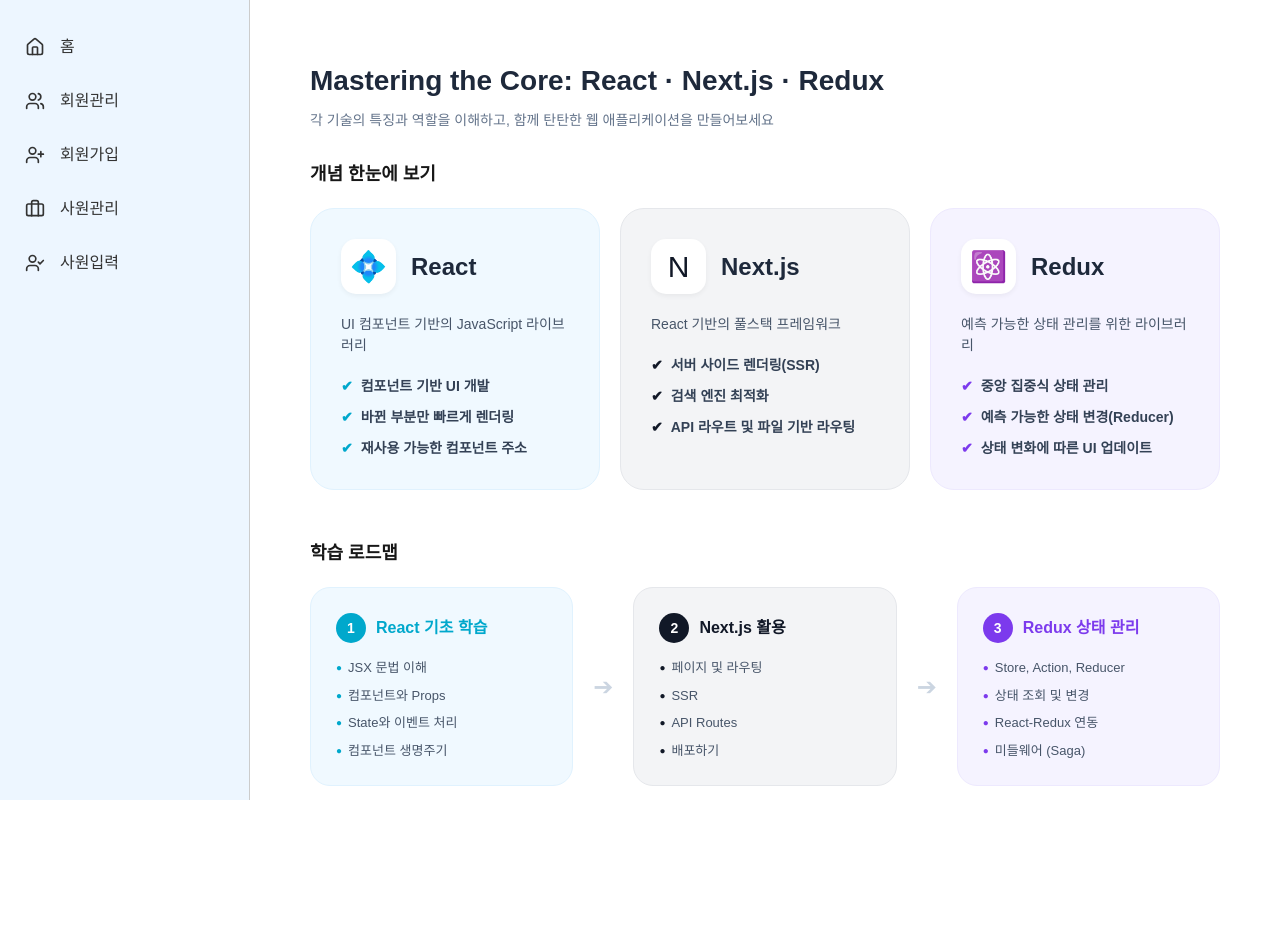
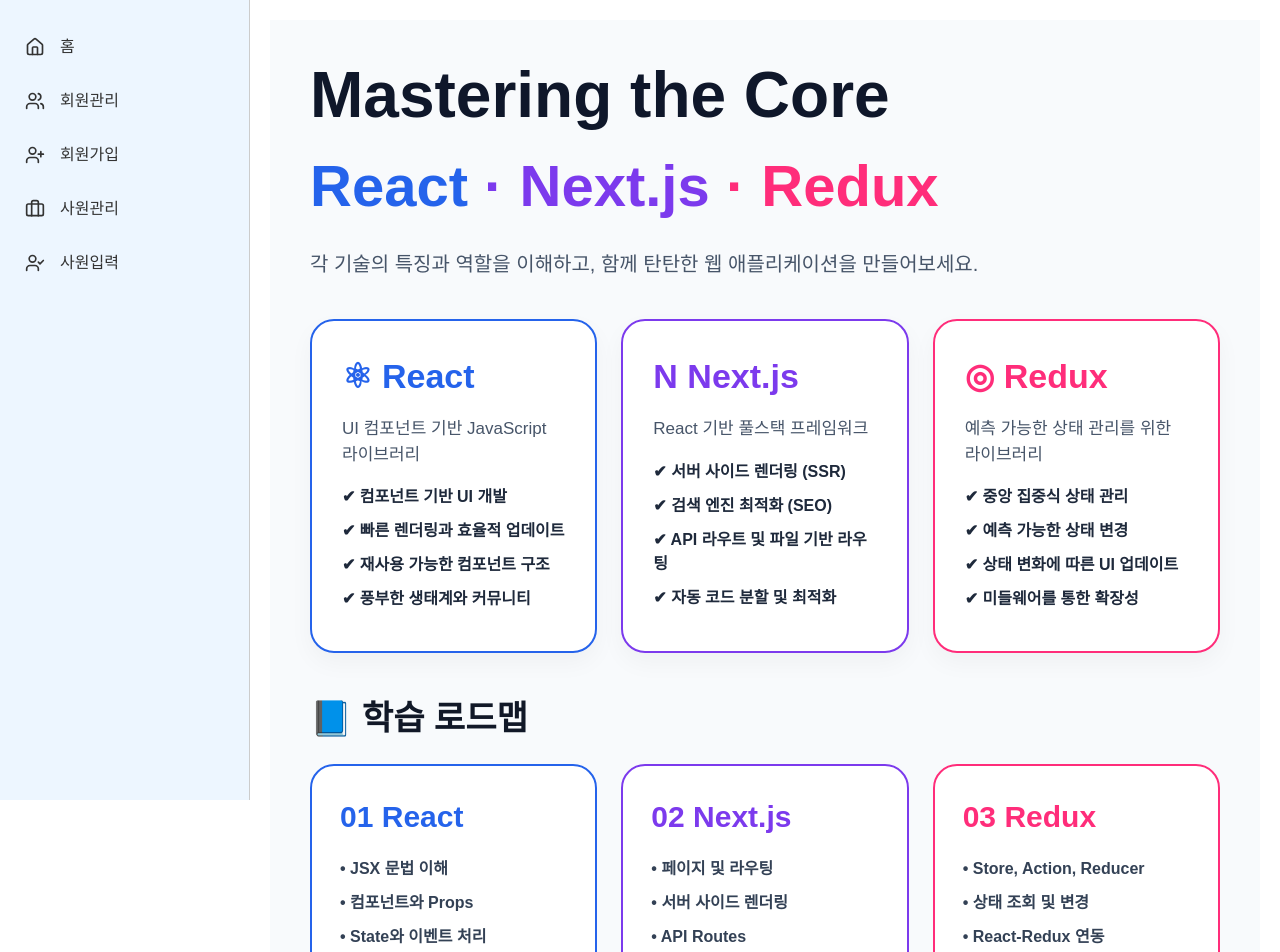
Before and after one commit to jinki238/next-member, a Next.js app: page / in a window 1280 px wide. Shown: the top 952 px of the page. Before the commit the page ends 846 px from the top, so only its background shows below. Built offline with nearby package versions, Linux system fonts and the light colour scheme.

Commit message:
Detail.tsx 충돌 해결 완료

```diff
--- a/package.json
+++ b/package.json
@@ -3,7 +3,7 @@
   "version": "0.1.0",
   "private": true,
   "scripts": {
-    "dev": "next dev",
+    "dev": "start http://localhost:3000 && next dev",
     "build": "next build",
     "start": "next start",
     "lint": "eslint"
--- a/src/app/page.tsx
+++ b/src/app/page.tsx
@@ -4,97 +4,248 @@
   const skills = [
     {
       title: "React",
-      icon: "💠",
-      color: "#00a8cc",
-      bg: "#f0f9ff", // 연한 하늘색
-      borderColor: "#e0f2fe",
-      description: "UI 컴포넌트 기반의 JavaScript 라이브러리",
-      details: ["컴포넌트 기반 UI 개발", "바뀐 부분만 빠르게 렌더링", "재사용 가능한 컴포넌트 주소"],
-      roadmap: ["JSX 문법 이해", "컴포넌트와 Props", "State와 이벤트 처리", "컴포넌트 생명주기"]
+      icon: "⚛",
+      color: "#2563eb",
+      border: "#2563eb",
+      description: "UI 컴포넌트 기반 JavaScript 라이브러리",
+      details: [
+        "컴포넌트 기반 UI 개발",
+        "빠른 렌더링과 효율적 업데이트",
+        "재사용 가능한 컴포넌트 구조",
+        "풍부한 생태계와 커뮤니티",
+      ],
+      roadmap: [
+        "JSX 문법 이해",
+        "컴포넌트와 Props",
+        "State와 이벤트 처리",
+        "컴포넌트 생명주기",
+        "Hooks 기초",
+      ],
     },
     {
       title: "Next.js",
       icon: "N",
-      color: "#111827",
-      bg: "#f3f4f6", // 연한 회색
-      borderColor: "#e5e7eb",
-      description: "React 기반의 풀스택 프레임워크",
-      details: ["서버 사이드 렌더링(SSR)", "검색 엔진 최적화", "API 라우트 및 파일 기반 라우팅"],
-      roadmap: ["페이지 및 라우팅", "SSR", "API Routes", "배포하기"]
+      color: "#7c3aed",
+      border: "#7c3aed",
+      description: "React 기반 풀스택 프레임워크",
+      details: [
+        "서버 사이드 렌더링 (SSR)",
+        "검색 엔진 최적화 (SEO)",
+        "API 라우트 및 파일 기반 라우팅",
+        "자동 코드 분할 및 최적화",
+      ],
+      roadmap: [
+        "페이지 및 라우팅",
+        "서버 사이드 렌더링",
+        "API Routes",
+        "데이터 패칭",
+        "배포하기",
+      ],
     },
     {
       title: "Redux",
-      icon: "⚛️",
-      color: "#7c3aed",
-      bg: "#f5f3ff", // 연한 보라색
-      borderColor: "#ede9fe",
+      icon: "◎",
+      color: "#ff2d7a",
+      border: "#ff2d7a",
       description: "예측 가능한 상태 관리를 위한 라이브러리",
-      details: ["중앙 집중식 상태 관리", "예측 가능한 상태 변경(Reducer)", "상태 변화에 따른 UI 업데이트"],
-      roadmap: ["Store, Action, Reducer", "상태 조회 및 변경", "React-Redux 연동", "미들웨어 (Saga)"]
+      details: [
+        "중앙 집중식 상태 관리",
+        "예측 가능한 상태 변경",
+        "상태 변화에 따른 UI 업데이트",
+        "미들웨어를 통한 확장성",
+      ],
+      roadmap: [
+        "Store, Action, Reducer",
+        "상태 조회 및 변경",
+        "React-Redux 연동",
+        "미들웨어 (Saga, Thunk)",
+        "비동기 상태 관리",
+      ],
     },
   ];
 
   return (
-    <div style={{ display: "flex", minHeight: "100vh", background: "#ffffff", fontFamily: "'Pretendard', sans-serif" }}>
+    <div
+      style={{
+        minHeight: "100vh",
+        background: "#f8fafc",
+        fontFamily: "'Pretendard', sans-serif",
+        padding: "40px",
+      }}
+    >
+      {/* 메인 컨텐츠 */}
+      <main style={{ maxWidth: "1400px", margin: "0 auto" }}>
+        {/* 헤더 */}
+        <div style={{ marginBottom: "40px" }}>
+          <h1
+            style={{
+              fontSize: "64px",
+              fontWeight: "900",
+              marginBottom: "12px",
+              color: "#0f172a",
+              lineHeight: "1.1",
+            }}
+          >
+            Mastering the Core
+          </h1>
 
-      <main style={{ flex: 1, padding: "40px", maxWidth: "1200px", margin: "0 auto" }}>
-        {/* 헤더 */}
-        <header style={{ marginBottom: "30px" }}>
-          <h1 style={{ fontSize: "28px", fontWeight: "800", marginBottom: "8px" }}>
+          <div
+            style={{
+              fontSize: "58px",
+              fontWeight: "900",
+              marginBottom: "20px",
+            }}
+          >
+            <span style={{ color: "#2563eb" }}>React</span>{" "}
+            <span style={{ color: "#7c3aed" }}>· Next.js</span>{" "}
+            <span style={{ color: "#ff2d7a" }}>· Redux</span>
+          </div>
 
-            <span style={{ color: "#1e293b" }}>Mastering the Core: React · Next.js · Redux</span>
-          </h1>
-          <p style={{ color: "#64748b", fontSize: "14px" }}>각 기술의 특징과 역할을 이해하고, 함께 탄탄한 웹 애플리케이션을 만들어보세요</p>
-        </header>
+          <p style={{ fontSize: "20px", color: "#475569" }}>
+            각 기술의 특징과 역할을 이해하고, 함께 탄탄한 웹 애플리케이션을
+            만들어보세요.
+          </p>
+        </div>
 
-        {/* 1. 개념 한눈에 보기 문구를 위로 이동 */}
-        <h3 style={{ fontSize: "18px", fontWeight: "700", marginBottom: "20px" }}>개념 한눈에 보기</h3>
+        {/* 기술 카드 */}
+        <div
+          style={{
+            display: "grid",
+            gridTemplateColumns: "repeat(3, 1fr)",
+            gap: "24px",
+            marginBottom: "40px",
+          }}
+        >
+          {skills.map((skill) => (
+            <div
+              key={skill.title}
+              style={{
+                background: "#ffffff",
+                borderRadius: "24px",
+                padding: "30px",
+                border: `2px solid ${skill.border}`,
+                boxShadow: "0 10px 25px rgba(0,0,0,0.04)",
+              }}
+            >
+              <h2
+                style={{
+                  fontSize: "34px",
+                  fontWeight: "900",
+                  color: skill.color,
+                  marginBottom: "14px",
+                }}
+              >
+                {skill.icon} {skill.title}
+              </h2>
 
-        {/* 2. 기술 카드 섹션 (기존 '개념 한눈에 보기' 위치에 있던 카드들) */}
-        <div style={{ display: "grid", gridTemplateColumns: "repeat(3, 1fr)", gap: "20px", marginBottom: "50px" }}>
-          {skills.map((skill) => (
-            <div key={skill.title} style={{ background: skill.bg, padding: "30px", borderRadius: "24px", border: `1px solid ${skill.borderColor}` }}>
-              <div style={{ display: "flex", alignItems: "center", gap: "15px", marginBottom: "20px" }}>
-                <div style={{ width: "55px", height: "55px", borderRadius: "15px", background: "white", display: "flex", justifyContent: "center", alignItems: "center", fontSize: "30px", color: skill.color, boxShadow: "0 2px 5px rgba(0,0,0,0.05)" }}>
-                  {skill.icon}
+              <p
+                style={{
+                  color: "#475569",
+                  fontSize: "17px",
+                  marginBottom: "18px",
+                }}
+              >
+                {skill.description}
+              </p>
+
+              {skill.details.map((item) => (
+                <div
+                  key={item}
+                  style={{
+                    marginBottom: "10px",
+                    fontSize: "16px",
+                    color: "#1e293b",
+                    fontWeight: "600",
+                  }}
+                >
+                  ✔ {item}
                 </div>
-                <h2 style={{ fontSize: "24px", fontWeight: "800", color: "#1e293b" }}>{skill.title}</h2>
-              </div>
-              <p style={{ fontSize: "14px", color: "#475569", marginBottom: "20px", fontWeight: "500" }}>{skill.description}</p>
-              <ul style={{ listStyle: "none", padding: 0, margin: 0, display: "flex", flexDirection: "column", gap: "10px" }}>
-                {skill.details.map((detail) => (
-                  <li key={detail} style={{ fontSize: "14px", color: "#334155", display: "flex", alignItems: "center", gap: "8px", fontWeight: "600" }}>
-                    <span style={{ color: skill.color }}>✔</span> {detail}
-                  </li>
-                ))}
-              </ul>
+              ))}
             </div>
           ))}
         </div>
 
-        {/* 3. 학습 로드맵 섹션 */}
-        <h3 style={{ fontSize: "18px", fontWeight: "700", marginBottom: "20px" }}>학습 로드맵</h3>
-        <div style={{ display: "flex", alignItems: "flex-start", gap: "20px" }}>
+        {/* 학습 로드맵 */}
+        <h3
+          style={{
+            fontSize: "34px",
+            fontWeight: "900",
+            marginBottom: "20px",
+            color: "#111827",
+          }}
+        >
+          📘 학습 로드맵
+        </h3>
+
+        <div
+          style={{
+            display: "grid",
+            gridTemplateColumns: "repeat(3,1fr)",
+            gap: "24px",
+          }}
+        >
           {skills.map((skill, idx) => (
-            <React.Fragment key={skill.title}>
-              <div style={{ flex: 1, background: skill.bg, padding: "25px", borderRadius: "20px", border: `1px solid ${skill.borderColor}` }}>
-                <div style={{ display: "flex", alignItems: "center", gap: "10px", marginBottom: "15px" }}>
-                  <div style={{ width: "30px", height: "30px", borderRadius: "50%", background: skill.color, color: "white", display: "flex", alignItems: "center", justifyContent: "center", fontWeight: "bold", fontSize: "14px" }}>
-                    {idx + 1}
-                  </div>
-                  <div style={{ fontWeight: "800", fontSize: "16px", color: skill.color }}>{skill.title} {idx === 0 ? "기초 학습" : idx === 1 ? "활용" : "상태 관리"}</div>
+            <div
+              key={skill.title}
+              style={{
+                background: "#ffffff",
+                borderRadius: "24px",
+                padding: "28px",
+                border: `2px solid ${skill.border}`,
+              }}
+            >
+              <div
+                style={{
+                  fontSize: "30px",
+                  fontWeight: "900",
+                  color: skill.color,
+                  marginBottom: "18px",
+                }}
+              >
+                0{idx + 1} {skill.title}
+              </div>
+
+              {skill.roadmap.map((step) => (
+                <div
+                  key={step}
+                  style={{
+                    marginBottom: "10px",
+                    fontSize: "16px",
+                    color: "#334155",
+                    fontWeight: "600",
+                  }}
+                >
+                  • {step}
                 </div>
-                <ul style={{ listStyle: "none", padding: 0, margin: 0, display: "flex", flexDirection: "column", gap: "8px" }}>
-                  {skill.roadmap.map((step, i) => (
-                    <li key={i} style={{ fontSize: "13px", color: "#475569", display: "flex", alignItems: "center", gap: "6px" }}>
-                      <span style={{ color: skill.color, fontSize: "10px" }}>●</span> {step}
-                    </li>
-                  ))}
-                </ul>
-              </div>
-              {idx < 2 && <div style={{ alignSelf: "center", color: "#cbd5e1", fontSize: "24px" }}>➔</div>}
-            </React.Fragment>
+              ))}
+            </div>
           ))}
+        </div>
+
+        {/* 하단 멘트 */}
+        <div
+          style={{
+            marginTop: "30px",
+            background: "#ffffff",
+            borderRadius: "24px",
+            padding: "30px",
+            border: "2px solid #cbd5e1",
+            fontSize: "26px",
+            fontWeight: "800",
+            color: "#111827",
+          }}
+        >
+          💬 작은 꾸준함이 큰 성장을 만듭니다.
+          <div
+            style={{
+              marginTop: "10px",
+              fontSize: "18px",
+              color: "#64748b",
+              fontWeight: "500",
+            }}
+          >
+            오늘의 학습이 내일의 당신을 만듭니다.
+          </div>
         </div>
       </main>
     </div>
--- a/src/components/member/Detail.tsx
+++ b/src/components/member/Detail.tsx
@@ -1,14 +1,15 @@
 "use client"
 
 import { fetchMemberDetailRequest } from "@/features/member/slice";
-import {AppDispatch, RootState} from "@/store/store";
+import { AppDispatch, RootState } from "@/store/store";
 import Link from "next/link";
 import { useParams } from "next/navigation";
-import {useEffect, useMemo} from "react";
-import {shallowEqual, useDispatch, useSelector} from "react-redux";
+import { useEffect, useMemo } from "react";
+import { shallowEqual, useDispatch, useSelector } from "react-redux";
 import styles from './Member.module.css';
+
 /* =========================
-   아이콘 컬러
+   아이콘 컬러 설정
 ========================= */
 const ICON_COLORS = [
     '#f59e0b',
@@ -17,10 +18,11 @@
     '#10b981',
     '#a855f7',
 ];
+
 /* =========================
-   회원 아이콘
+   회원 아이콘 컴포넌트
 ========================= */
-const CuteUserIcon = ({color}: {color: string}) => (
+const CuteUserIcon = ({ color }: { color: string }) => (
     <svg
         width="38"
         height="38"
@@ -35,45 +37,37 @@
         <path d="M5.5 21v-2a4 4 0 0 1 4-4h5a4 4 0 0 1 4 4v2" />
     </svg>
 );
-/* =========================
-   상세 페이지
-========================= */
+
 const Detail = () => {
-    const { id } = useParams<{id: string}>();
+    // 1. Hook 선언
+    const { id } = useParams<{ id: string }>();
     const dispatch = useDispatch<AppDispatch>();
-    /* =========================
-       Redux 상태
-    ========================= */
-    const {loading, error, detail} = useSelector((state: RootState) => ({
+
+    // 2. Redux 상태 가져오기 (문법 정리 완료)
+    const { loading, error, detail } = useSelector((state: RootState) => ({
         loading: state.member.detailStatus.loading,
         error: state.member.detailStatus.error,
         detail: state.member.detail
     }), shallowEqual);
+
     /* =========================
-       상세 조회
+       데이터 요청 (Saga 호출)
     ========================= */
-    useEffect(() => {if (!id) return;
+    useEffect(() => {
+        if (!id) return;
         dispatch(fetchMemberDetailRequest(id));
     }, [id, dispatch]);
+
     /* =========================
-       아이콘 컬러 고정
+       아이콘 컬러 계산
     ========================= */
     const iconColor = useMemo(() => {
-        if (!detail?.id) {
-            return '#3b82f6';
-        }
-        const hash = detail.id
-            .split('')
-            .reduce((acc, char) => {
-                return acc + char.charCodeAt(0);
-            }, 0);
-        return ICON_COLORS[
-            hash % ICON_COLORS.length
-        ];
+        if (!detail?.id) return '#3b82f6';
+        const hash = detail.id.split('').reduce((acc, char) => acc + char.charCodeAt(0), 0);
+        return ICON_COLORS[hash % ICON_COLORS.length];
     }, [detail?.id]);
-    /* =========================
-       로딩 상태
-    ========================= */
+
+    // 로딩 처리
     if (loading) {
         return (
             <div className={styles.detailContainer}>
@@ -81,21 +75,17 @@
             </div>
         );
     }
-    /* =========================
-       에러 상태
-    ========================= */
+
+    // 에러 처리
     if (error) {
         return (
             <div className={styles.detailContainer}>
-                <p className={styles.detailError}>
-                    {error}
-                </p>
+                <p className={styles.detailError}>{error}</p>
             </div>
         );
     }
-    /* =========================
-       데이터 없음
-    ========================= */
+
+    // 데이터 없음 처리
     if (!detail) {
         return (
             <div className={styles.detailContainer}>
@@ -103,80 +93,48 @@
             </div>
         );
     }
+
     /* =========================
-       화면
+       메인 화면 렌더링
     ========================= */
     return (
         <div className={styles.detailContainer}>
             <div className={styles.detailCard}>
-                {/* 상단 프로필 */}
                 <div className={styles.detailProfile}>
                     <div className={styles.detailAvatar}>
                         <CuteUserIcon color={iconColor} />
                     </div>
                     <div>
-                        <h2 className={styles.detailName}>
-                            {detail.id}
-                        </h2>
-                        <p className={styles.detailSubText}>
-                            회원 상세 정보
-                        </p>
+                        <h2 className={styles.detailName}>{detail.id}</h2>
+                        <p className={styles.detailSubText}>회원 상세 정보</p>
                     </div>
                 </div>
-                {/* 정보 영역 */}
+
                 <div className={styles.detailInfoGroup}>
-                    {/* 아이디 */}
                     <div className={styles.detailItem}>
-                        <p className={styles.detailLabel}>
-                            아이디
-                        </p>
-                        <div className={styles.detailValue}>
-                            {detail.id}
-                        </div>
+                        <p className={styles.detailLabel}>아이디</p>
+                        <div className={styles.detailValue}>{detail.id}</div>
                     </div>
-                    {/* 비밀번호 */}
                     <div className={styles.detailItem}>
-                        <p className={styles.detailLabel}>
-                            비밀번호
-                        </p>
-                        <div className={styles.detailValue}>
-                            {detail.pw}
-                        </div>
+                        <p className={styles.detailLabel}>비밀번호</p>
+                        <div className={styles.detailValue}>{detail.pw}</div>
                     </div>
-                    {/* 주소 */}
                     <div className={styles.detailItem}>
-                        <p className={styles.detailLabel}>
-                            주소
-                        </p>
-                        <div className={styles.detailValue}>
-                            {detail.addr}
-                        </div>
+                        <p className={styles.detailLabel}>주소</p>
+                        <div className={styles.detailValue}>{detail.addr}</div>
                     </div>
-                    {/* 전화번호 */}
                     <div className={styles.detailItem}>
-                        <p className={styles.detailLabel}>
-                            전화번호
-                        </p>
-                        <div className={styles.detailValue}>
-                            {detail.tel}
-                        </div>
+                        <p className={styles.detailLabel}>전화번호</p>
+                        <div className={styles.detailValue}>{detail.tel}</div>
                     </div>
                 </div>
-                {/* 버튼 영역 */}
+
                 <div className={styles.detailBtnArea}>
                     <Link href={`/member/${detail.id}/edit`}>
-                        <button
-                            className={styles.detailPrimaryBtn}
-                        >
-                            수정하기
-                        </button>
+                        <button className={styles.detailPrimaryBtn}>수정하기</button>
                     </Link>
                     <Link href="/member">
-                        <button
-                            className={styles.detailSecondaryBtn}
-                        >
-                            목록가기
-                        </button>
+                        <button className={styles.detailSecondaryBtn}>목록가기</button>
                     </Link>
                 </div>
             </div>
```
